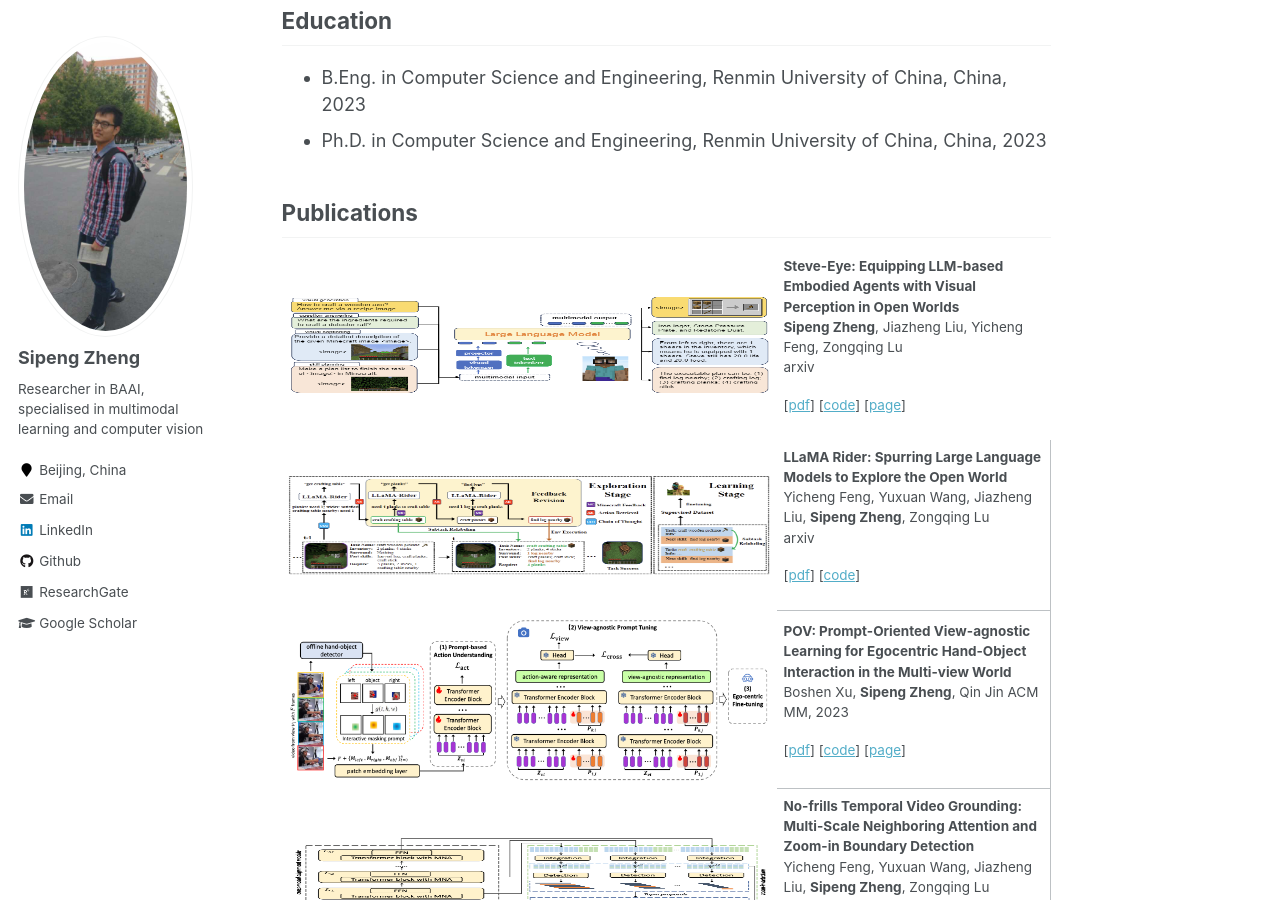
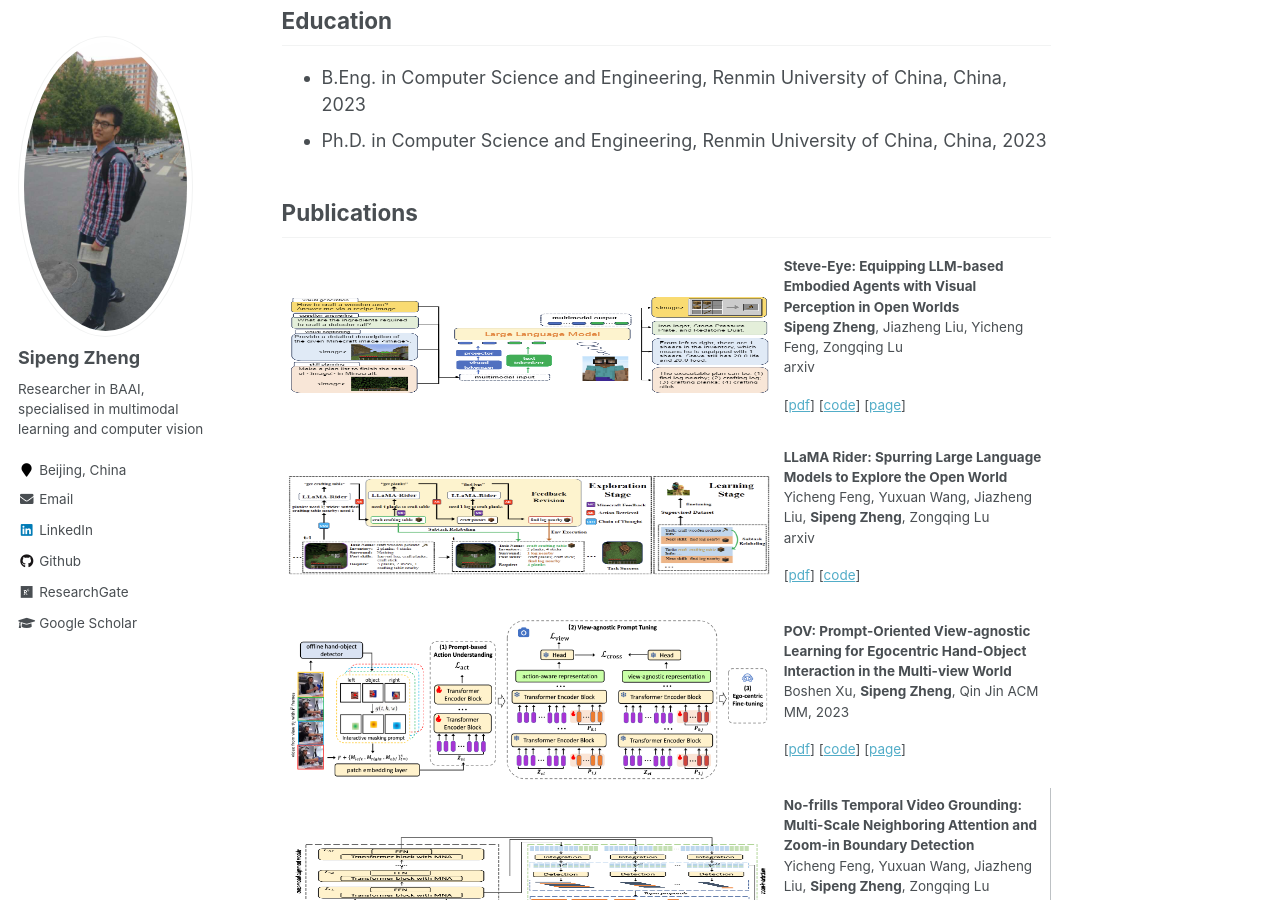
Before and after one commit to zhengsipeng/zhengsipeng.github.io, a Jekyll site: the page built from _pages/about.md, in a window 1280 px wide and 900 px high, scrolled down 979 px. Built offline with Jekyll 4.4.1, drawn with Linux system fonts in a browser that asks for light colours.

Commit message:
update 24.1.4

```diff
--- a/_pages/about.md
+++ b/_pages/about.md
@@ -58,7 +58,7 @@ My CV can be found in [CV](https://zhengsipeng.github.io/cv/) or [downloaded CV]
 
 <tr style="border: none;">
   <td style="border: none;"> <img src="./images/pubs/llama_rider_23.png" style="height: 100px; width: 500px;"/></td>
-  <td>
+  <td style="border: none;">
       <p><strong>LLaMA Rider: Spurring Large Language Models to Explore the Open World</strong><br>
         Yicheng Feng, Yuxuan Wang, Jiazheng Liu, <b>Sipeng Zheng</b>, Zongqing Lu<br>
         arxiv
@@ -72,7 +72,7 @@ My CV can be found in [CV](https://zhengsipeng.github.io/cv/) or [downloaded CV]
 
 <tr style="border: none;">
   <td style="border: none;"> <img src="./images/pubs/mm23_pov.png" width="100%" height="100px"/></td>
-  <td>
+  <td style="border: none;">
       <p><strong>POV: Prompt-Oriented View-agnostic Learning for Egocentric Hand-Object Interaction in the Multi-view World</strong><br>
         Boshen Xu, <b>Sipeng Zheng</b>, Qin Jin
         ACM MM, 2023
```
